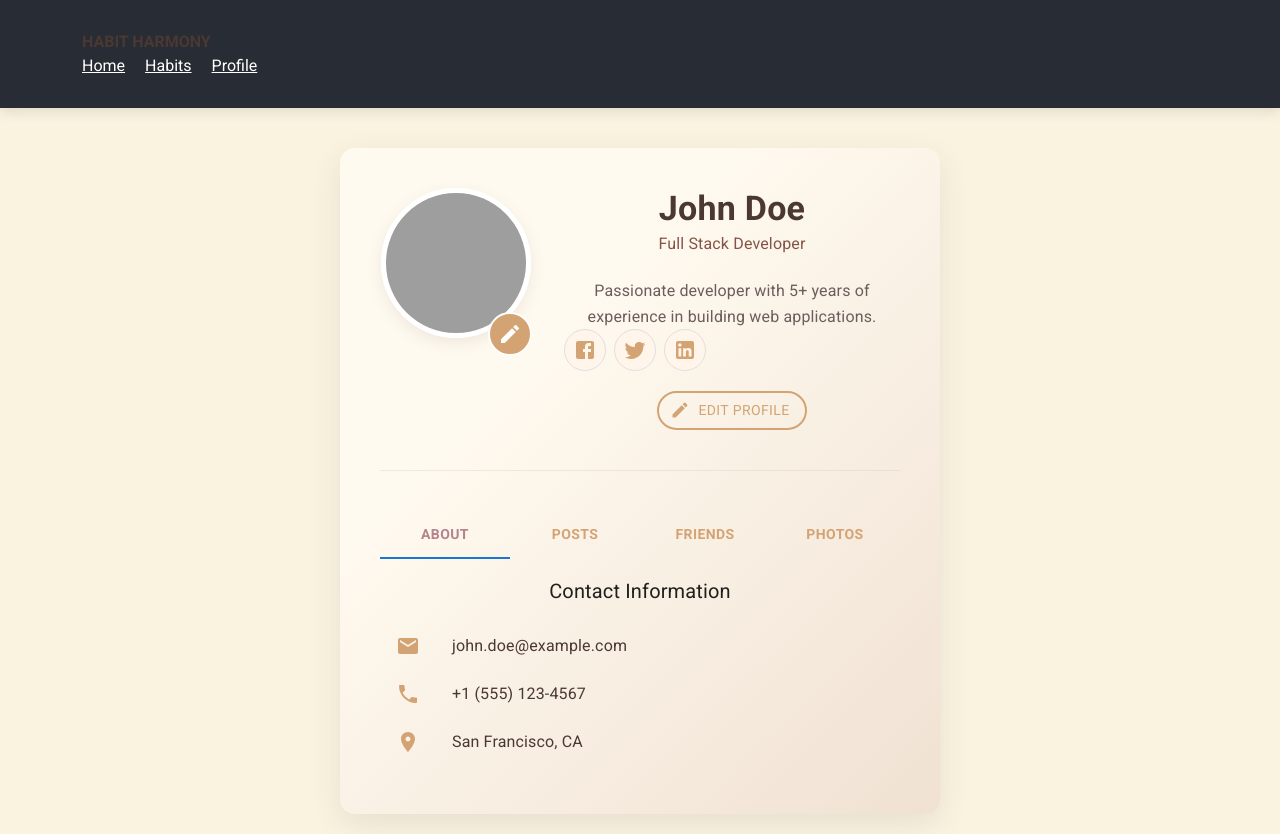
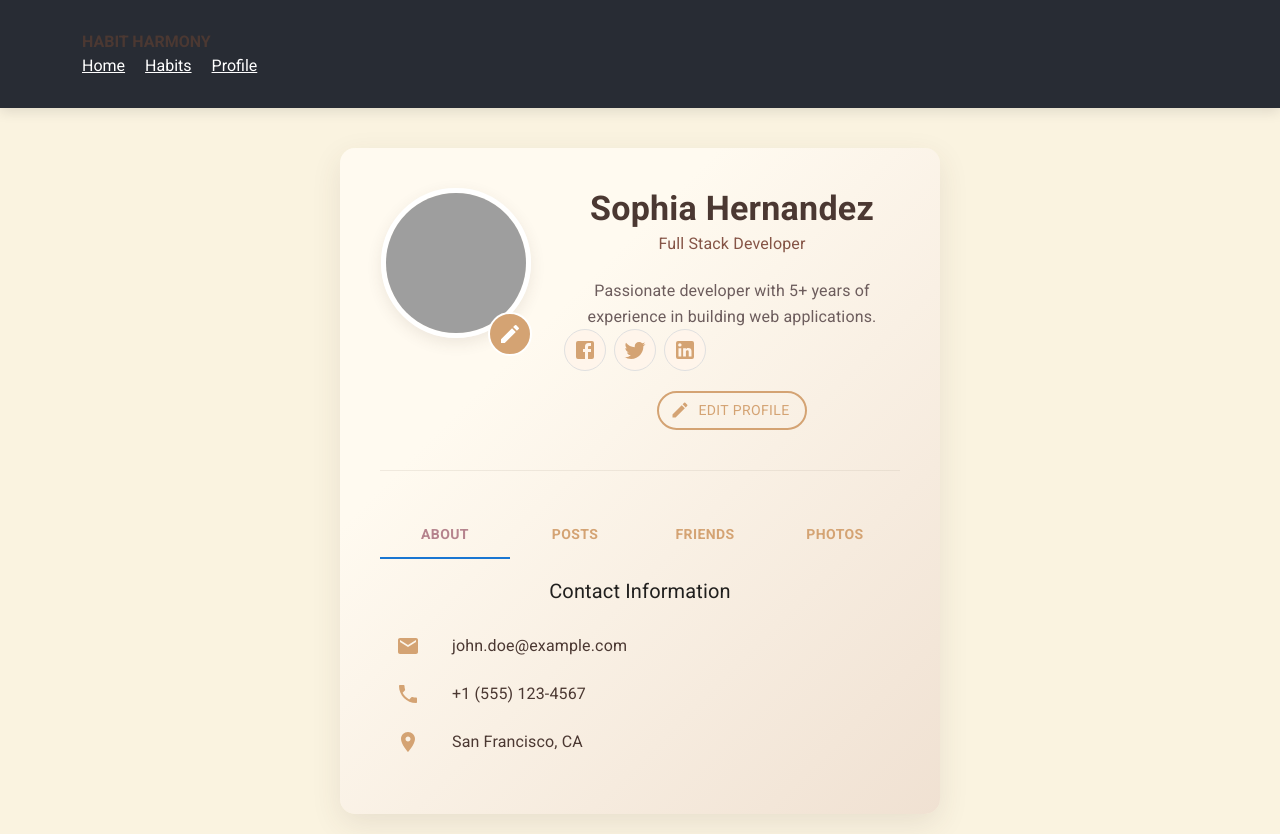
Before and after one commit to palmaisaias/HabitHarmony, a React (Vite) app: page /profile in a window 1280 px wide. Built offline with nearby package versions, Linux system fonts and the light colour scheme; grey boxes are pictures that could not be loaded.

Commit message:
Profile page

```diff
--- a/src/pages/Profile.jsx
+++ b/src/pages/Profile.jsx
@@ -65,7 +65,7 @@ const Profile = () => {
           {/* User Information */}
           <Grid item xs={12} sm={8}>
             <Typography variant="h4" className="profile-name">
-              John Doe
+              Sophia Hernandez
             </Typography>
             <Typography variant="subtitle1" className="profile-title">
               Full Stack Developer
```
